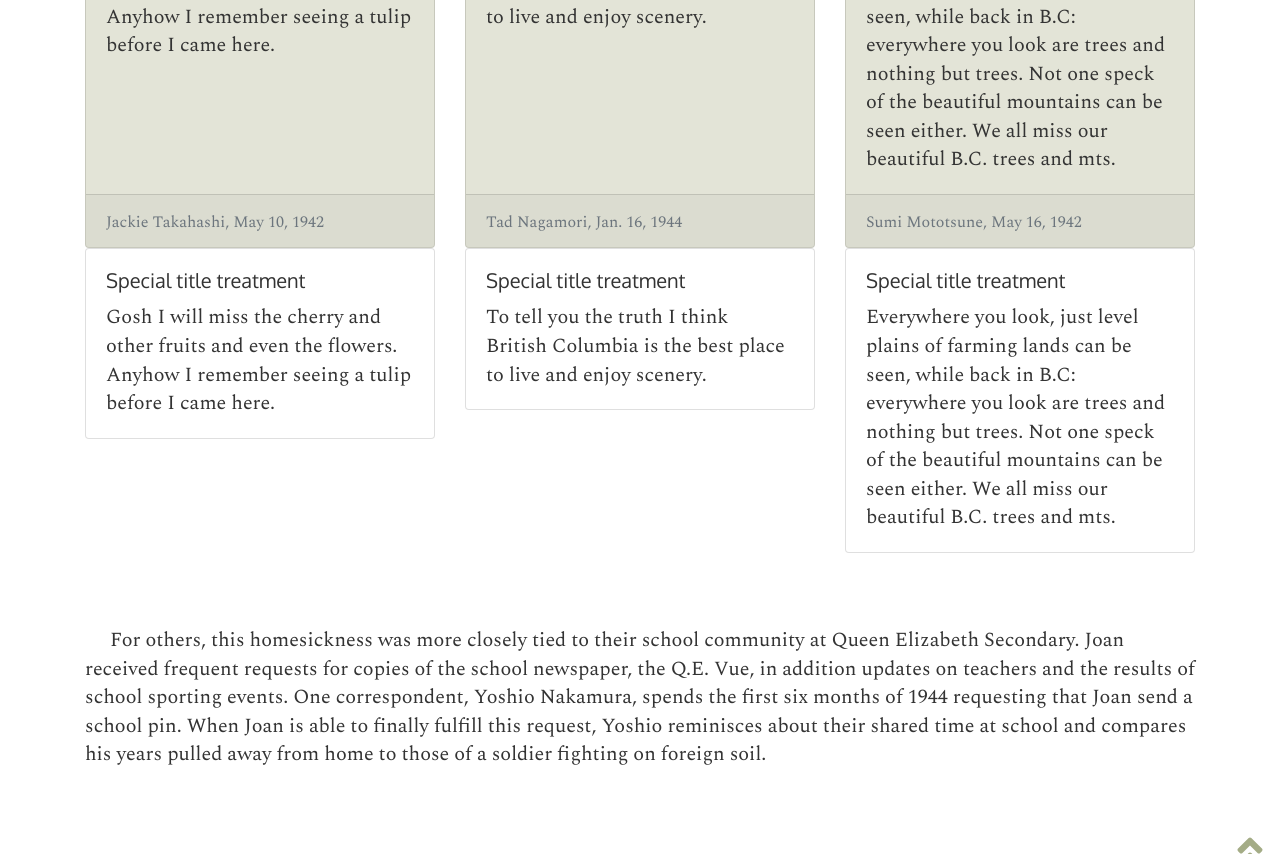
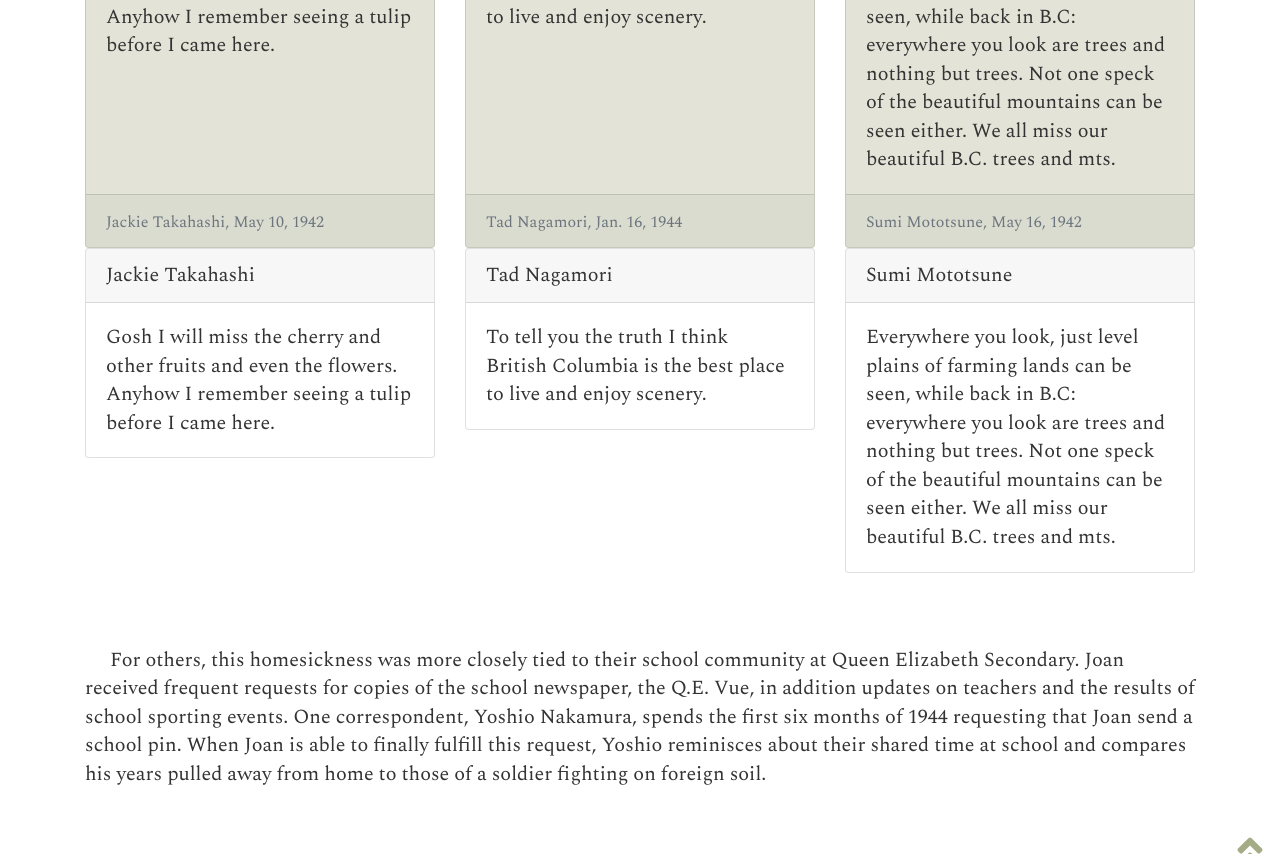
Before and after one commit to ubc-library-rbsc/gillis-2021, a Jekyll site: the page built from pages/homelife.md, in a window 1280 px wide and 900 px high, scrolled down 947 px, cut to the strip 0-854 px from the top of the window. Built offline with Jekyll 4.4.1, drawn with Linux system fonts in a browser that asks for light colours.

Commit message:
Update homelife.md

```diff
--- a/pages/homelife.md
+++ b/pages/homelife.md
@@ -55,25 +55,31 @@
 <div class="row">
   <div class="col-sm-4">
     <div class="card">
+		<div class="card-header">
+ 	   Jackie Takahashi
+  		</div>
       <div class="card-body">
-        <h5 class="card-title">Special title treatment</h5>
-        <p class="card-text">Gosh I will miss the cherry and other fruits and even the flowers. 	Anyhow I remember seeing a tulip before I came here.</p>
+		<blockquote class="blockquote mb-0">Gosh I will miss the cherry and other fruits and even the flowers. 	Anyhow I remember seeing a tulip before I came here.</blockquote>
       </div>
     </div>
   </div>
   <div class="col-sm-4">
     <div class="card">
+		<div class="card-header">
+ 	   Tad Nagamori
+  		</div>
       <div class="card-body">
-        <h5 class="card-title">Special title treatment</h5>
-        <p class="card-text">To tell you the truth I think British Columbia is the best place to live and enjoy scenery.</p>
+        <blockquote class="blockquote mb-0">To tell you the truth I think British Columbia is the best place to live and enjoy scenery.</blockquote>
       </div>
     </div>
   </div>
 	<div class="col-sm-4">
     <div class="card">
+		<div class="card-header">
+ 	   Sumi Mototsune
+  		</div>
       <div class="card-body">
-        <h5 class="card-title">Special title treatment</h5>
-        <p class="card-text">Everywhere you look, just level plains of farming lands can be seen, while back in B.C: everywhere you look are trees and nothing but trees. Not one speck of the beautiful mountains can be seen either. We all miss our beautiful B.C. trees and mts.</p>
+        <blockquote class="blockquote mb-0">Everywhere you look, just level plains of farming lands can be seen, while back in B.C: everywhere you look are trees and nothing but trees. Not one speck of the beautiful mountains can be seen either. We all miss our beautiful B.C. trees and mts.</blockquote>
       </div>
     </div>
   </div>
```
